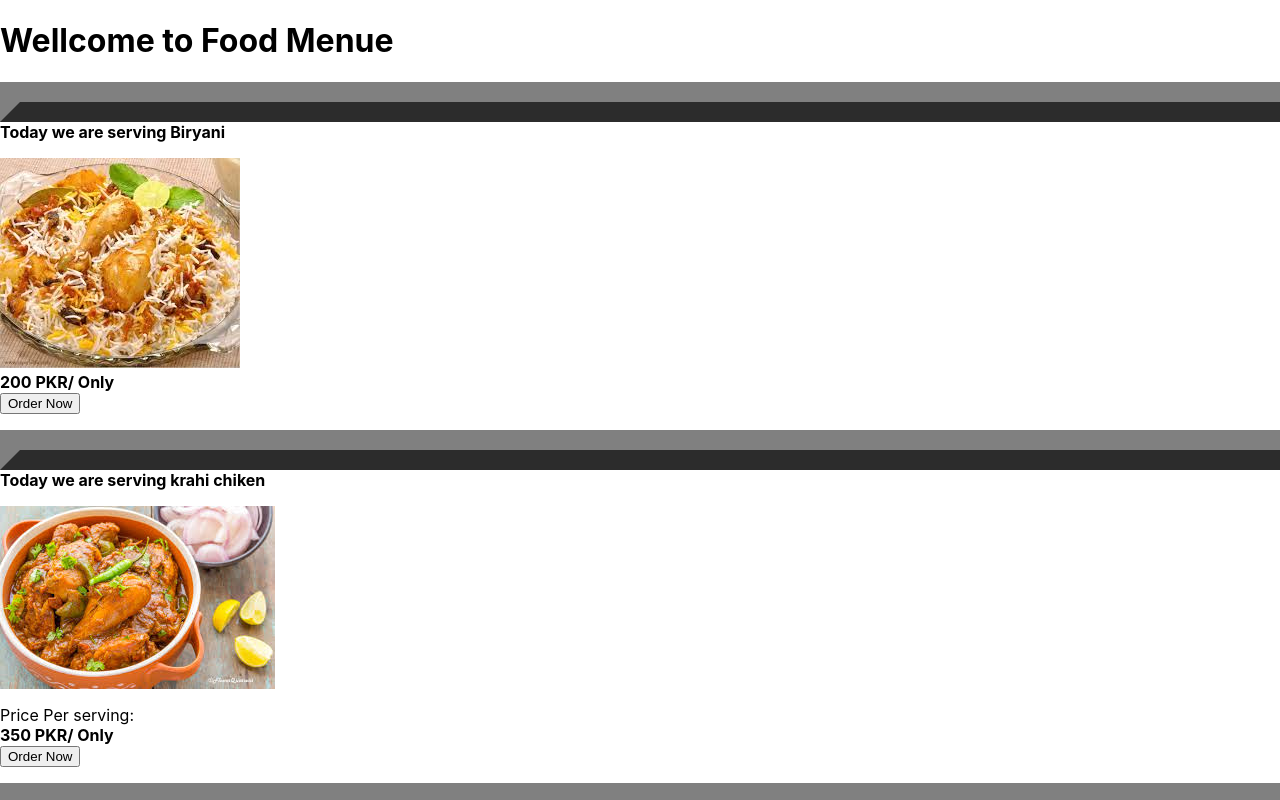
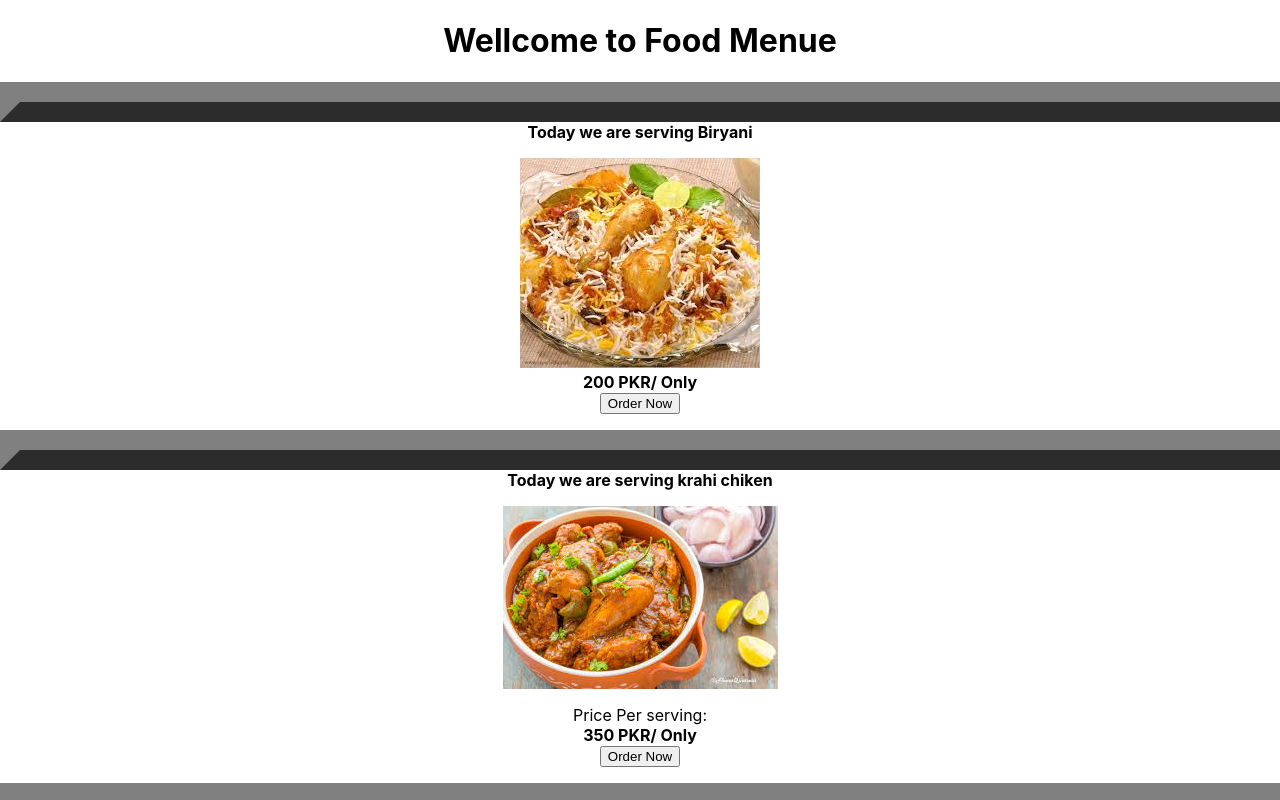
Before and after one commit to Saqlain-55/food_menu1, a React (Create React App) app in the folder app1-react-app/: page / in a window 1280 px wide. Shown: the top 800 px of the page. Built offline with nearby package versions, Linux system fonts and the light colour scheme.

Commit message:
Update App.css

```diff
--- a/app1-react-app/src/App.css
+++ b/app1-react-app/src/App.css
@@ -1,6 +1,6 @@
 .App {
-  text-align: ;
-  text-align: ;
+  text-align:center ;
+
 }
 
 .App-logo {
```
